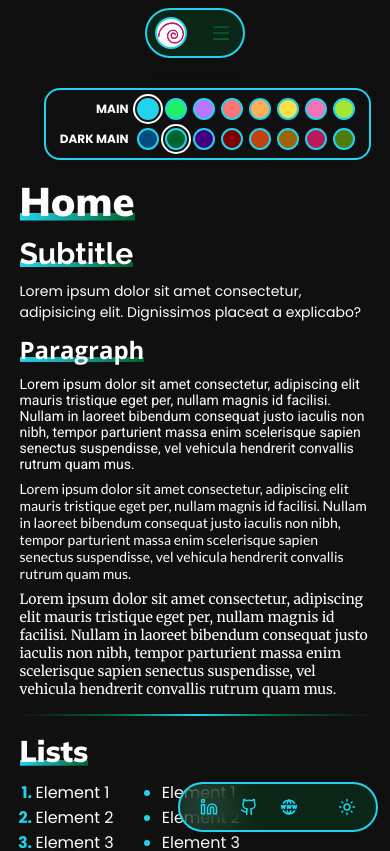
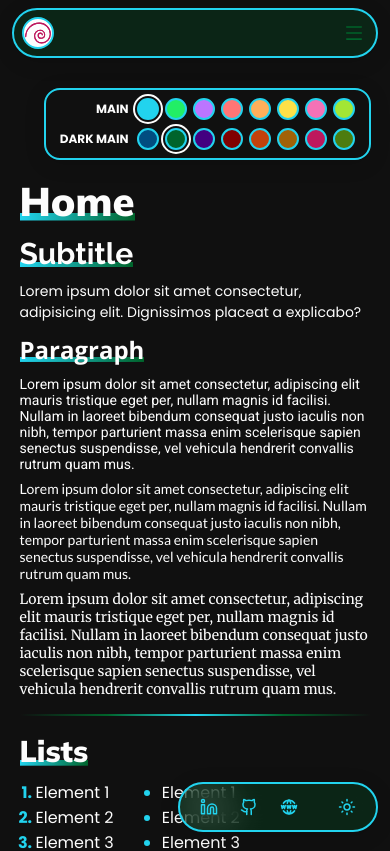
Before and after one commit to irenealcaine/template-navbar, a React (Vite) app: page / in a window 390 px wide. Shown: the top 851 px of the page. Built offline with nearby package versions, Linux system fonts and the light colour scheme.

Commit message:
fix header

```diff
--- a/src/Components/Header/Header.css
+++ b/src/Components/Header/Header.css
@@ -96,6 +96,12 @@
 @media screen and (max-width: 768px) {
   .header {
     top: var(--header-top);
+    left: 50%;
+    transform: translateX(-50%);
+    width: 100%;
+    max-width: calc(100% - 24px);
+    border-radius: var(--border-radius-full);
+    padding: 0 12px 0 8px;
 
     .navigation {
       display: none;
@@ -107,18 +113,17 @@
         padding: 12px;
         position: absolute;
         top: calc(100% + 8px);
+        left: 0;
         right: 0;
+        width: 100%;
         text-align: center;
         z-index: 10;
-        background: var(--main-transparent);
-        backdrop-filter: blur(12px);
-        -webkit-backdrop-filter: blur(12px);
+        background: var(--light);
         border: 2px solid var(--dark-main);
         border-radius: var(--border-radius-large);
-        min-width: 160px;
 
         &.dark {
-          background: var(--dark-main-transparent);
+          background: var(--dark);
           border: 2px solid var(--main);
         }
       }
```
